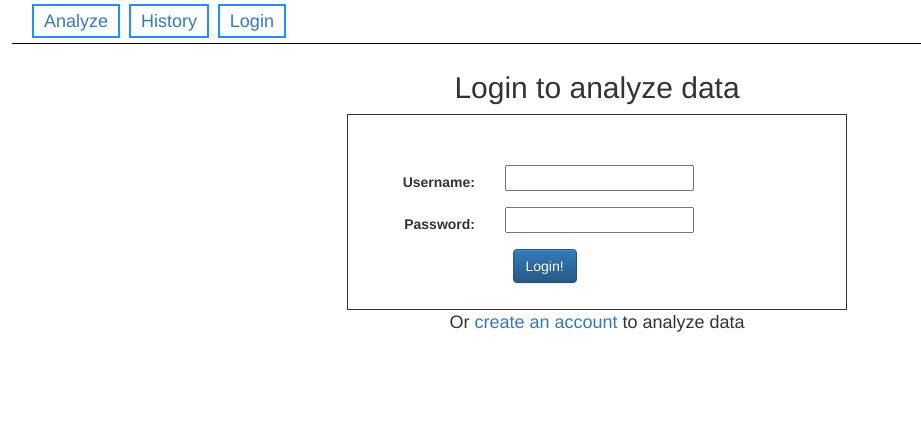
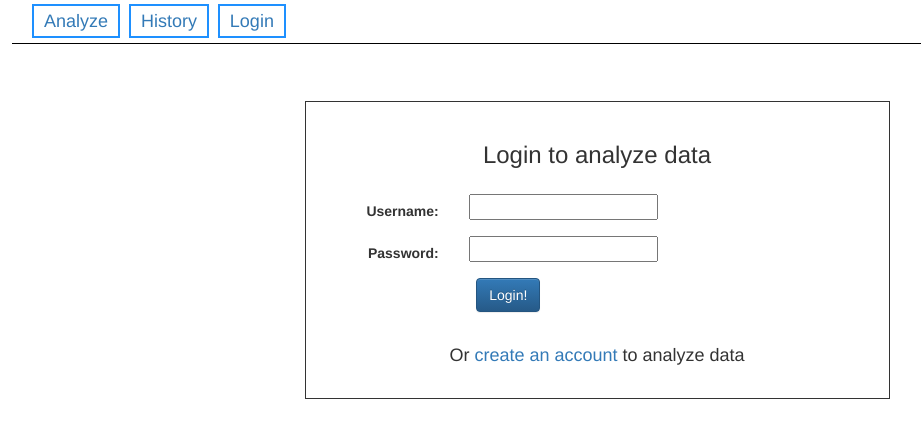
Before and after one commit to canthonyscott/VIZN-MachineLearning, a Django app: template login/templates/login/index.html in a window 1280 px wide. Shown: the part 71-509 px from the top of the page, without its empty margins (43-964 px from the left). Run offline with Django 3.2, Linux system fonts and the light colour scheme; the template is opened without the code that fills it, so the values that code supplies are empty, except form fields; tables that the repository leaves empty hold one stand-in row (values such as "Sample post"); form fields are guessed from the names that the template uses; some libraries are stand-ins or nearby versions.

Commit message:
form styles

```diff
--- a/analysis/static/analysis/styles.css
+++ b/analysis/static/analysis/styles.css
@@ -11,11 +11,15 @@
 }
 
 .login-form{
-    max-width: 500px;
-    margin: auto;
     border: 1px solid;
-    padding: 50px;
-    padding-bottom: 60px;
+    padding: 20px;
+    margin-top: 50px;
+}
+
+.upload-form{
+    border: 1px solid;
+    padding: 20px;
+    margin-top: 50px;
 }
 
 .flash {
@@ -40,6 +44,8 @@
 
 .signup{
     font-size: 18px;
+    text-align: center;
+    margin-top: 80px;
 }
 
 .nav-item{
@@ -67,3 +73,8 @@
     border-bottom: 1px solid black;
     padding-bottom: 9px;
 }
+
+h2, h3{
+    text-align: center;
+    margin-bottom: 25px;
+}
--- a/analysis/templates/analysis/history.html
+++ b/analysis/templates/analysis/history.html
@@ -30,7 +30,7 @@
     </table>
 
     {% else %}
-        You have not uploaded any files yet!
+        <h2>You have not uploaded any files yet!</h2>
     {% endif %}
 
 {% endblock %}
--- a/login/templates/login/index.html
+++ b/login/templates/login/index.html
@@ -3,14 +3,10 @@
 {% block content %}
     {% load widget_tweaks %}
     <div class="row">
-        <div class="col-md-12">
-            <h2 style="text-align: center">Login to analyze data</h2>
+        <div class="col-xs-12 col-sm-offset-3 col-sm-6 login-form">
+            <h3>Login to analyze data</h3>
 
-            {% if error %}
-                <strong>{{ error }}</strong>
-            {% endif %}
-
-            <form class="form-horizontal login-form" action="{% url 'login' %}" method="post">
+            <form class="form-horizontal" action="{% url 'login' %}" method="post">
                 {% csrf_token %}
                 <div class="form-group">
                     <label class="col-sm-3 control-label" for="{{ form.username.id_for_label }}">Username: </label>
@@ -29,11 +25,8 @@
                 </div>
 
             </form>
-
+                <p class="signup">Or <a href="{% url 'signup' %}">create an account</a> to analyze data</p>
         </div>
-    <div class="col-sm-offset-4 col-sm-4 text-center">
-        <p class="signup">Or <a href="{% url 'signup' %}">create an account</a> to analyze data</p>
 
     </div>
-    </div>
 {% endblock %}
```
Also changed, not shown: analysis/templates/analysis/index.html (+8 -8 lines).
